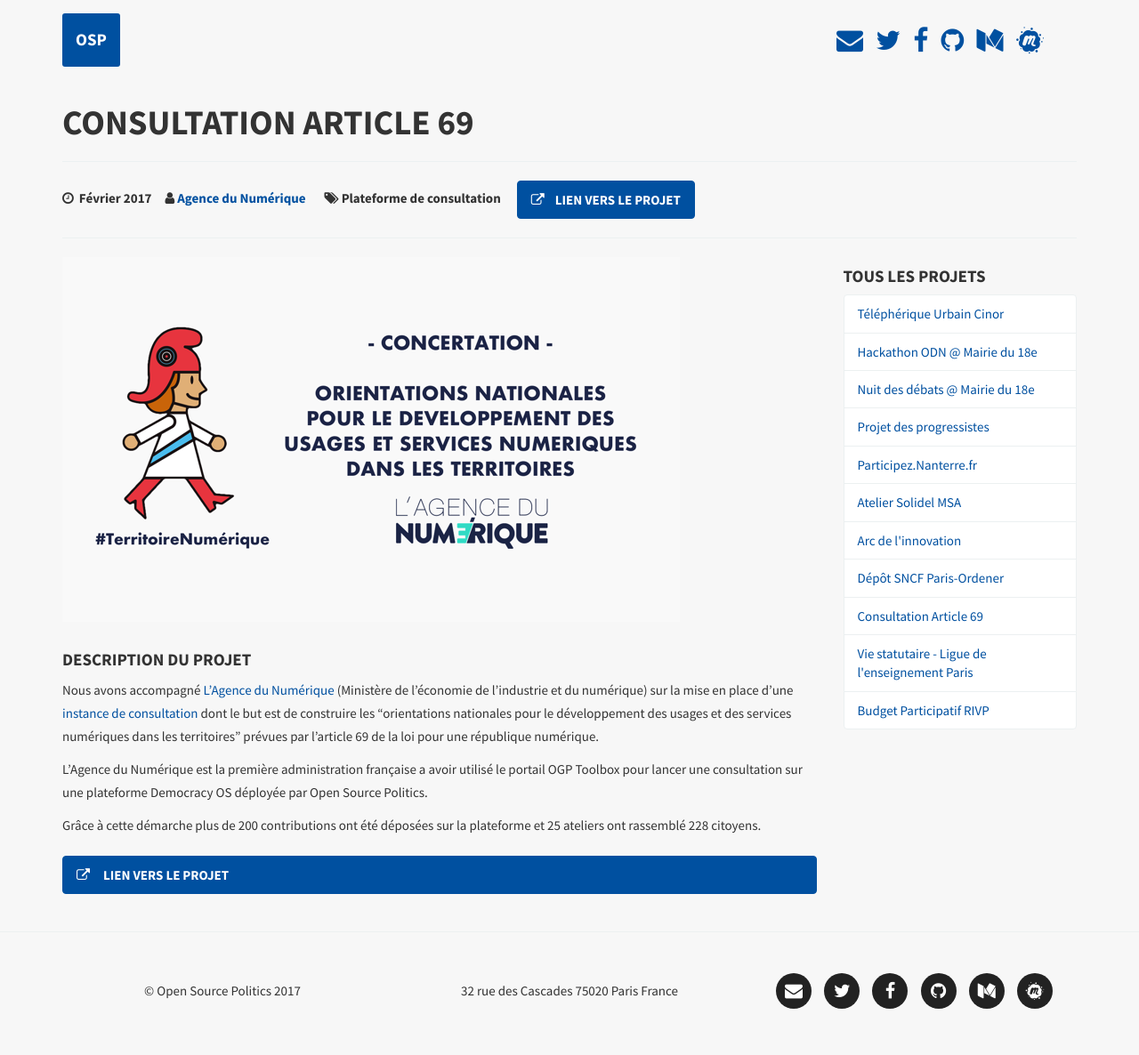
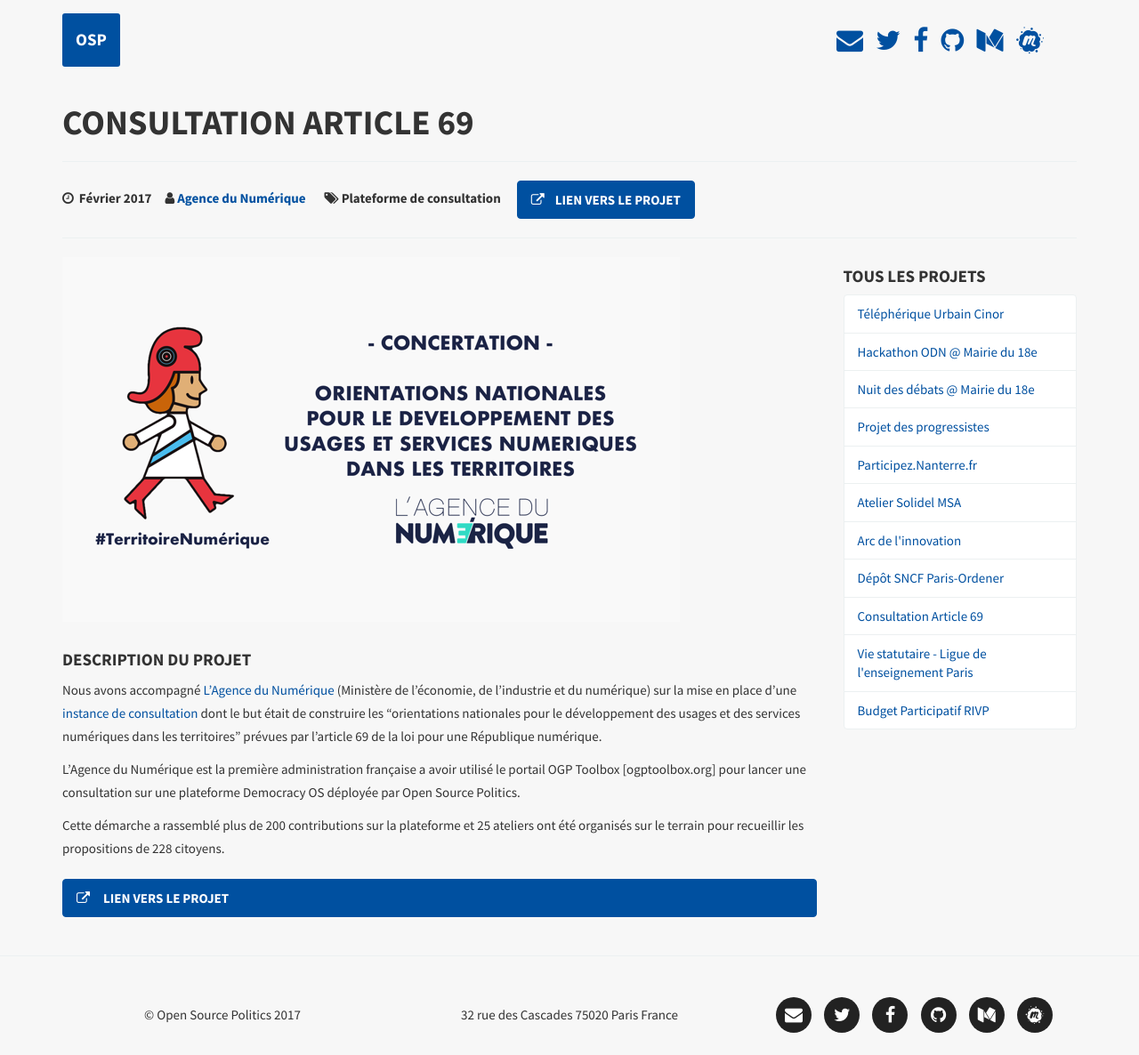
Before and after one commit to OpenSourcePolitics/opensourcepolitics_web-site, a Jekyll site: the page built from _refs-fr/2017-02-15-article69.markdown, in a window 1280 px wide. Shown: the whole page at 89% size. Built offline with Jekyll 4.4.1, drawn with Linux system fonts in a browser that asks for light colours; some web fonts are replaced; before the commit the page ends 1159 px from its top, so only the background shows below that.

Commit message:
small modifs

```diff
--- a/_refs-fr/2017-02-15-article69.markdown
+++ b/_refs-fr/2017-02-15-article69.markdown
@@ -14,8 +14,8 @@ locale: fr
 
 ---
 
-Nous avons accompagné [L'Agence du Numérique](http://agencedunumerique.gouv.fr/) (Ministère de l'économie de l'industrie et du numérique) sur la mise en place d'une [instance de consultation](https://article69.agencedunumerique.gouv.fr/) dont le but est de construire les "orientations nationales pour le développement des usages et des services numériques dans les territoires" prévues par l'article 69 de la loi pour une république numérique.
+Nous avons accompagné [L'Agence du Numérique](http://agencedunumerique.gouv.fr/) (Ministère de l'économie, de l'industrie et du numérique) sur la mise en place d'une [instance de consultation](https://article69.agencedunumerique.gouv.fr/) dont le but était de construire les "orientations nationales pour le développement des usages et des services numériques dans les territoires" prévues par l'article 69 de la loi pour une République numérique.
 
-L'Agence du Numérique est la première administration française a avoir utilisé le portail OGP Toolbox pour lancer une consultation sur une plateforme Democracy OS déployée par Open Source Politics.
+L'Agence du Numérique est la première administration française a avoir utilisé le portail OGP Toolbox [ogptoolbox.org] pour lancer une consultation sur une plateforme Democracy OS déployée par Open Source Politics.
 
-Grâce à cette démarche plus de 200 contributions ont été déposées sur la plateforme et 25 ateliers ont rassemblé 228 citoyens.
+Cette démarche a rassemblé plus de 200 contributions sur la plateforme et 25 ateliers ont été organisés sur le terrain pour recueillir les propositions de 228 citoyens.
```
Also changed, not shown: img/clients/logo-rivp.png.
